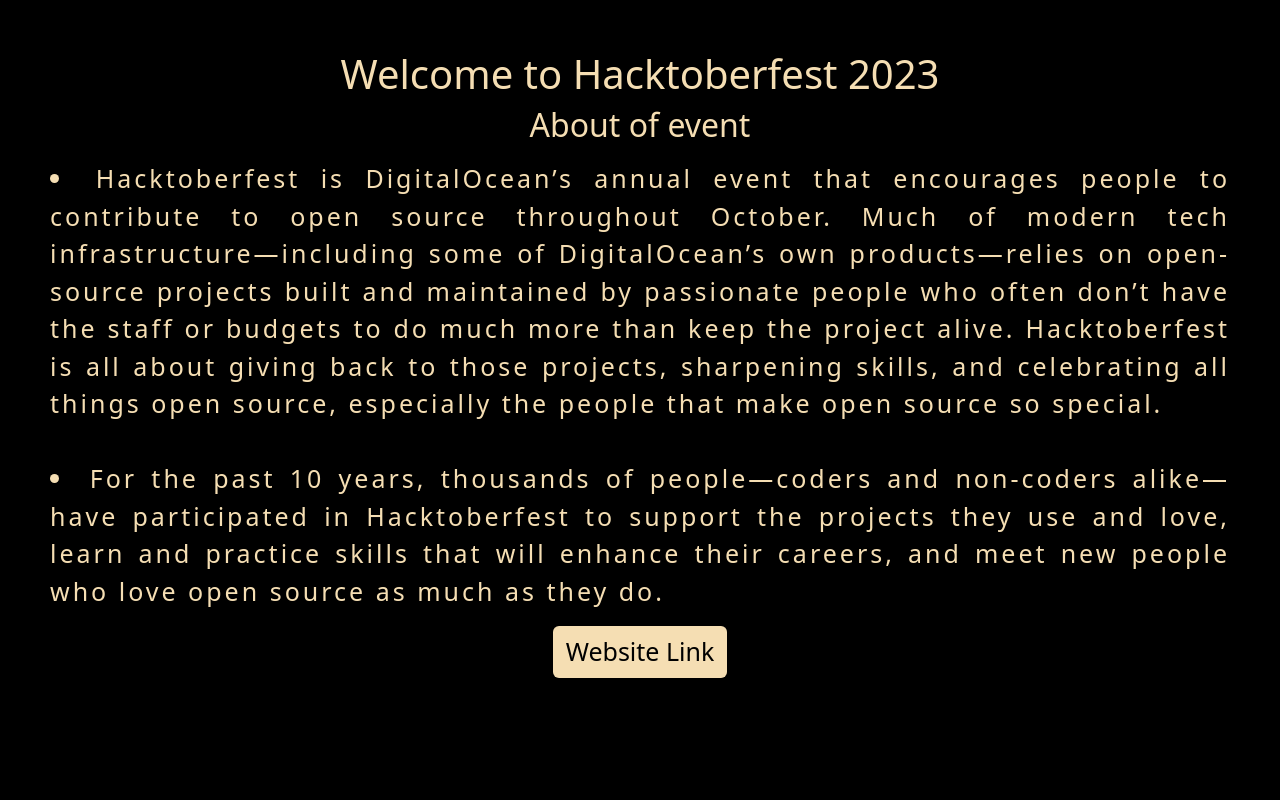
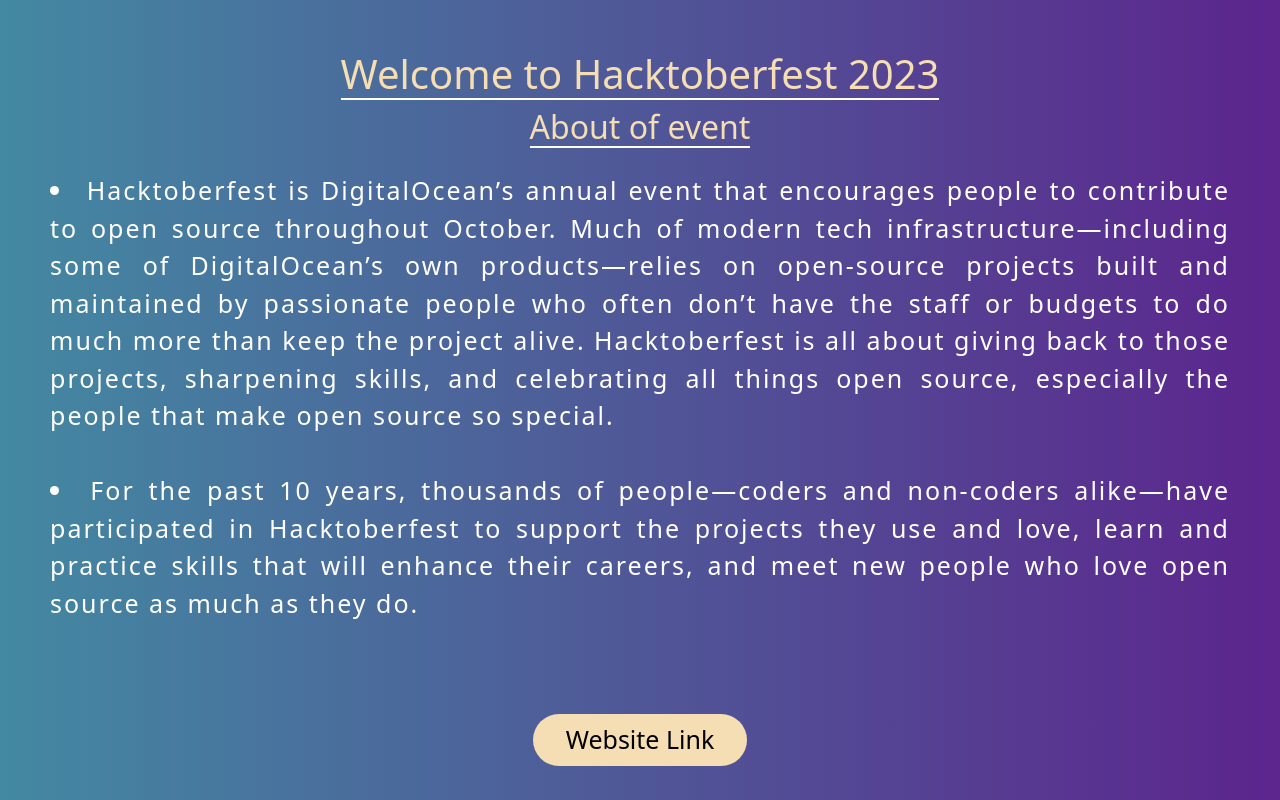
Before and after one commit to Bhavik-Jikadara/Hacktoberfest2023, a Flask app: page / in a window 1280 px wide. Run offline with Flask 3, Linux system fonts and the light colour scheme.

Commit message:
Added background Color

```diff
--- a/templates/index.html
+++ b/templates/index.html
@@ -12,30 +12,55 @@
             text-align: left;
             font-size: 25px;
             margin: 50px;
-            background-color: black;
-            color: wheat;
+            background: #5C258D;
+            background: -webkit-linear-gradient(to right, #4389A2, #5C258D);
+            background: linear-gradient(to right, #4389A2, #5C258D);
         }
 
         li {
+            color: #fff;
             text-align: justify;
-            letter-spacing: 3px;
+            letter-spacing: 2px;
+        }
+
+        h1 {
+            border-bottom: 2px solid #fff;
+        }
+
+        h2 {
+            border-bottom: 2px solid #fff;
         }
 
         h1,
         h2 {
+            color: wheat;
             text-align: center;
         }
 
         .btn {
             background-color: wheat;
             color: black;
+            padding: .4rem 2rem;
             font-size: 25px;
+            border-radius: 5rem;
+            margin-bottom: -10rem;
+        }
+
+        .btn:hover {
+            background: #000;
+            color: #fff;
+        }
+
+        @media screen and (max-width: 720px) {
+            .btn {
+                margin-bottom: 0;
+            }
         }
     </style>
 </head>
 
 <body>
-    <div>
+    <div class="d-flex justify-content-center align-items-center flex-column">
 
         <h1>Welcome to Hacktoberfest 2023</h1>
         <h2>About of event</h2>
@@ -60,7 +85,8 @@
         </p>
 
         <div class="text-center">
-            <button type="button" class="btn" onclick = "window.location.href='https://hacktoberfest.com/';" >Website Link</button>
+            <button type="button" class="btn" onclick="window.location.href='https://hacktoberfest.com/';">Website
+                Link</button>
         </div>
     </div>
 </body>
```
